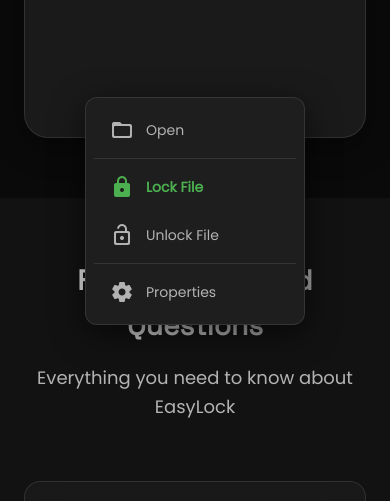
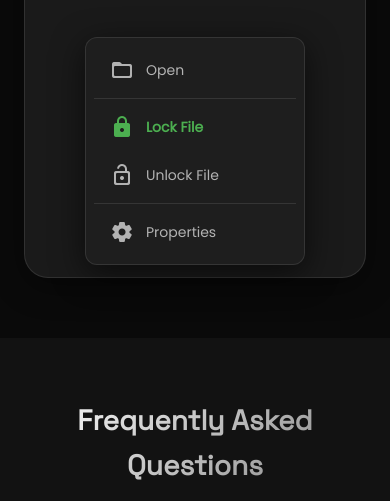
Before and after one commit to xmeroriginals/easylock, a plain HTML site: page index.html in a window 390 px wide. Shown: the part 3698-4199 px from the top of the page. Drawn offline with Linux system fonts and the light colour scheme.

Commit message:
Fix Visual Bugs

```diff
--- a/css/style.css
+++ b/css/style.css
@@ -1,81 +1,77 @@
-/* ===========================
-   CSS Custom Properties
-   =========================== */
 :root {
-    /* Primary Colors */
-    --primary-color: #4CAF50;
-    --primary-dark: #2E7D32;
-    --primary-light: #81C784;
-    --accent-color: #00E676;
+  --primary-color: #4caf50;
+  --primary-dark: #2e7d32;
+  --primary-light: #81c784;
+  --accent-color: #00e676;
   --accent-glow: rgba(0, 230, 118, 0.3);
-
-    /* Background Colors */
   --bg-color: #0a0a0a;
   --bg-secondary: #121212;
   --surface-color: #1a1a1a;
   --surface-elevated: #1e1e1e;
-
-    /* Text Colors */
   --text-primary: #ffffff;
   --text-secondary: #b3b3b3;
   --text-tertiary: #808080;
-
-    /* Glassmorphism */
   --glass-bg: rgba(30, 30, 30, 0.6);
   --glass-border: rgba(255, 255, 255, 0.1);
   --glass-shadow: 0 8px 32px rgba(0, 0, 0, 0.4);
+  --gradient-primary: linear-gradient(
+    135deg,
+    var(--primary-color),
+    var(--accent-color)
+  );
+  --gradient-secondary: linear-gradient(135deg, #4caf50, #2e7d32);
+  --gradient-hero:
+    radial-gradient(
+      circle at top right,
+      rgba(76, 175, 80, 0.15),
+      transparent 50%
+    ),
+    radial-gradient(
+      circle at bottom left,
+      rgba(0, 230, 118, 0.1),
+      transparent 50%
+    );
 
-    /* Gradients */
-    --gradient-primary: linear-gradient(135deg, var(--primary-color), var(--accent-color));
-    --gradient-secondary: linear-gradient(135deg, #4CAF50, #2E7D32);
-    --gradient-hero: radial-gradient(circle at top right, rgba(76, 175, 80, 0.15), transparent 50%),
-        radial-gradient(circle at bottom left, rgba(0, 230, 118, 0.1), transparent 50%);
-
-    /* Spacing & Layout */
   --container-width: 1200px;
   --section-padding: 100px;
   --border-radius: 16px;
   --border-radius-lg: 24px;
-
-    /* Transitions */
   --transition-fast: 0.2s ease;
   --transition-normal: 0.3s ease;
   --transition-slow: 0.5s ease;
 }
 
-/* ===========================
-   Local Fonts
-   =========================== */
 @font-face {
-    font-family: 'Poppins';
-    src: url('../resources/fonts/Poppins-Regular.ttf') format('truetype');
+  font-family: "Poppins";
+  src: url("../resources/fonts/Poppins-Regular.ttf") format("truetype");
   font-weight: 400;
   font-style: normal;
 }
 
 @font-face {
-    font-family: 'Space Grotesk';
-    src: url('../resources/fonts/SpaceGrotesk-Regular.ttf') format('truetype');
+  font-family: "Space Grotesk";
+  src: url("../resources/fonts/SpaceGrotesk-Regular.ttf") format("truetype");
   font-weight: 400;
   font-style: normal;
 }
 
 @font-face {
-    font-family: 'Questrial';
-    src: url('../resources/fonts/Questrial-Regular.ttf') format('truetype');
+  font-family: "Questrial";
+  src: url("../resources/fonts/Questrial-Regular.ttf") format("truetype");
   font-weight: 400;
   font-style: normal;
 }
 
 @font-face {
-    font-family: 'Material Symbols Rounded';
-    src: url('../resources/icons/MaterialIconsRound-Regular.otf') format('opentype');
+  font-family: "Material Symbols Rounded";
+  src: url("../resources/icons/MaterialIconsRound-Regular.otf")
+    format("opentype");
   font-weight: normal;
   font-style: normal;
 }
 
 .material-icons {
-    font-family: 'Material Symbols Rounded';
+  font-family: "Material Symbols Rounded";
   font-weight: normal;
   font-style: normal;
   font-size: 24px;
@@ -89,12 +85,9 @@
   -webkit-font-smoothing: antialiased;
   text-rendering: optimizeLegibility;
   -moz-osx-font-smoothing: grayscale;
-    font-feature-settings: 'liga';
+  font-feature-settings: "liga";
 }
 
-/* ===========================
-   Global Styles
-   =========================== */
 * {
   margin: 0;
   padding: 0;
@@ -109,7 +102,14 @@ html {
 body {
   background-color: var(--bg-color);
   color: var(--text-primary);
-    font-family: 'Poppins', 'Space Grotesk', -apple-system, BlinkMacSystemFont, "Segoe UI", Roboto, sans-serif;
+  font-family:
+    "Poppins",
+    "Space Grotesk",
+    -apple-system,
+    BlinkMacSystemFont,
+    "Segoe UI",
+    Roboto,
+    sans-serif;
   line-height: 1.6;
   overflow-x: hidden;
   -webkit-font-smoothing: antialiased;
@@ -122,9 +122,6 @@ body {
   padding: 0 24px;
 }
 
-/* ===========================
-   Header & Navigation
-   =========================== */
 header {
   position: fixed;
   top: 0;
@@ -169,7 +166,7 @@ header .container {
 .logo-text {
   font-size: 24px;
   font-weight: 800;
-    font-family: 'Space Grotesk', sans-serif;
+  font-family: "Space Grotesk", sans-serif;
   background: var(--gradient-primary);
   -webkit-background-clip: text;
   background-clip: text;
@@ -194,7 +191,7 @@ header .container {
 }
 
 .nav-desktop a::after {
-    content: '';
+  content: "";
   position: absolute;
   bottom: -4px;
   left: 0;
@@ -231,7 +228,6 @@ header .container {
   box-shadow: 0 6px 20px var(--accent-glow);
 }
 
-/* Mobile Menu Toggle */
 .mobile-menu-toggle {
   display: none;
   flex-direction: column;
@@ -262,7 +258,6 @@ header .container {
   transform: rotate(-45deg) translate(6px, -6px);
 }
 
-/* Mobile Menu Overlay */
 .mobile-menu-overlay {
   position: fixed;
   top: 0;
@@ -322,9 +317,6 @@ header .container {
   margin-top: 20px;
 }
 
-/* ===========================
-   Hero Section
-   =========================== */
 .hero {
   min-height: 100vh;
   display: flex;
@@ -343,14 +335,25 @@ header .container {
   width: 100%;
   height: 100%;
   background-image:
-        radial-gradient(circle at 20% 30%, rgba(76, 175, 80, 0.05) 0%, transparent 50%),
-        radial-gradient(circle at 80% 70%, rgba(0, 230, 118, 0.05) 0%, transparent 50%),
-        radial-gradient(circle at 40% 80%, rgba(76, 175, 80, 0.03) 0%, transparent 40%);
+    radial-gradient(
+      circle at 20% 30%,
+      rgba(76, 175, 80, 0.05) 0%,
+      transparent 50%
+    ),
+    radial-gradient(
+      circle at 80% 70%,
+      rgba(0, 230, 118, 0.05) 0%,
+      transparent 50%
+    ),
+    radial-gradient(
+      circle at 40% 80%,
+      rgba(76, 175, 80, 0.03) 0%,
+      transparent 40%
+    );
   animation: particlesFloat 20s ease-in-out infinite;
 }
 
 @keyframes particlesFloat {
-
   0%,
   100% {
     transform: translateY(0) scale(1);
@@ -397,7 +400,7 @@ header .container {
 .hero h1 {
   font-size: clamp(40px, 6vw, 72px);
   font-weight: 900;
-    font-family: 'Space Grotesk', sans-serif;
+  font-family: "Space Grotesk", sans-serif;
   line-height: 1.1;
   margin-bottom: 24px;
   background: linear-gradient(135deg, #ffffff, #b3b3b3);
@@ -465,7 +468,6 @@ header .container {
   font-size: 18px;
 }
 
-/* Hero Stats */
 .hero-stats {
   display: flex;
   gap: 48px;
@@ -494,9 +496,6 @@ header .container {
   letter-spacing: 1px;
 }
 
-/* ===========================
-   Features Section
-   =========================== */
 .features {
   padding: var(--section-padding) 0;
   background: var(--bg-secondary);
@@ -506,7 +505,7 @@ header .container {
   text-align: center;
   font-size: clamp(32px, 5vw, 48px);
   font-weight: 800;
-    font-family: 'Space Grotesk', sans-serif;
+  font-family: "Space Grotesk", sans-serif;
   margin-bottom: 16px;
   background: linear-gradient(135deg, #ffffff, #808080);
   -webkit-background-clip: text;
@@ -539,7 +538,7 @@ header .container {
 }
 
 .feature-card::before {
-    content: '';
+  content: "";
   position: absolute;
   top: 0;
   left: 0;
@@ -587,9 +586,6 @@ header .container {
   line-height: 1.7;
 }
 
-/* ===========================
-   Showcase / How It Works Section
-   =========================== */
 .showcase {
   padding: var(--section-padding) 0;
   background: var(--bg-color);
@@ -658,7 +654,6 @@ header .container {
   color: var(--text-secondary);
 }
 
-/* Context Menu Demo */
 .showcase-visual {
   background: var(--surface-color);
   border-radius: var(--border-radius-lg);
@@ -738,9 +733,6 @@ header .container {
   margin: 4px 0;
 }
 
-/* ===========================
-   FAQ Section
-   =========================== */
 .faq {
   padding: var(--section-padding) 0;
   background: var(--bg-secondary);
@@ -806,9 +798,6 @@ header .container {
   line-height: 1.7;
 }
 
-/* ===========================
-   Download Section
-   =========================== */
 .download {
   padding: var(--section-padding) 0;
   background: var(--bg-color);
@@ -851,9 +840,6 @@ header .container {
   margin: 0 12px;
 }
 
-/* ===========================
-   Footer
-   =========================== */
 footer {
   background: var(--bg-secondary);
   border-top: 1px solid var(--glass-border);
@@ -965,9 +951,6 @@ footer {
   transform: translateY(-3px);
 }
 
-/* ===========================
-   Responsive Design
-   =========================== */
 @media (max-width: 1024px) {
   .showcase-content {
     grid-template-columns: 1fr;
@@ -1020,11 +1003,11 @@ footer {
   }
 
   .showcase-visual {
-        padding: 40px 20px;
+    padding: 40px 20px 240px;
   }
 
   .file-icon {
-        margin-bottom: 100px;
+    margin-bottom: 40px;
   }
 
   .footer-content {
@@ -1058,11 +1041,7 @@ footer {
   }
 }
 
-/* ===========================
-   Animations & Effects
-   =========================== */
 @keyframes float {
-
   0%,
   100% {
     transform: translateY(0px);
@@ -1073,7 +1052,6 @@ footer {
   }
 }
 
-/* Scroll Reveal Animations */
 .reveal {
   opacity: 0;
   transform: translateY(30px);
@@ -1085,9 +1063,7 @@ footer {
   transform: translateY(0);
 }
 
-/* Loading Animation */
 @keyframes pulse {
-
   0%,
   100% {
     opacity: 1;
@@ -1098,7 +1074,6 @@ footer {
   }
 }
 
-/* Selection */
 ::selection {
   background: var(--primary-color);
   color: white;
@@ -1109,7 +1084,6 @@ footer {
   color: white;
 }
 
-/* Scrollbar */
 ::-webkit-scrollbar {
   width: 10px;
 }
```
Lines whose indentation alone changed are shown as unchanged.
